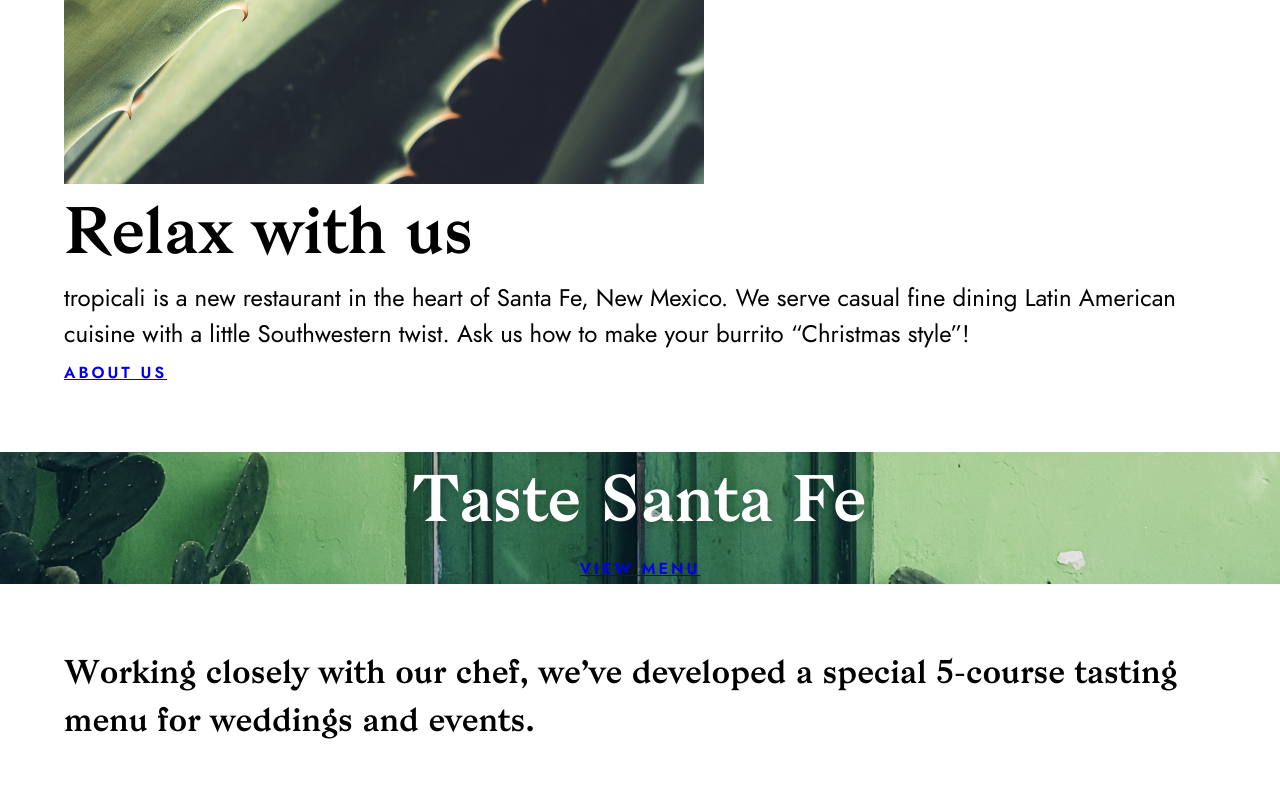
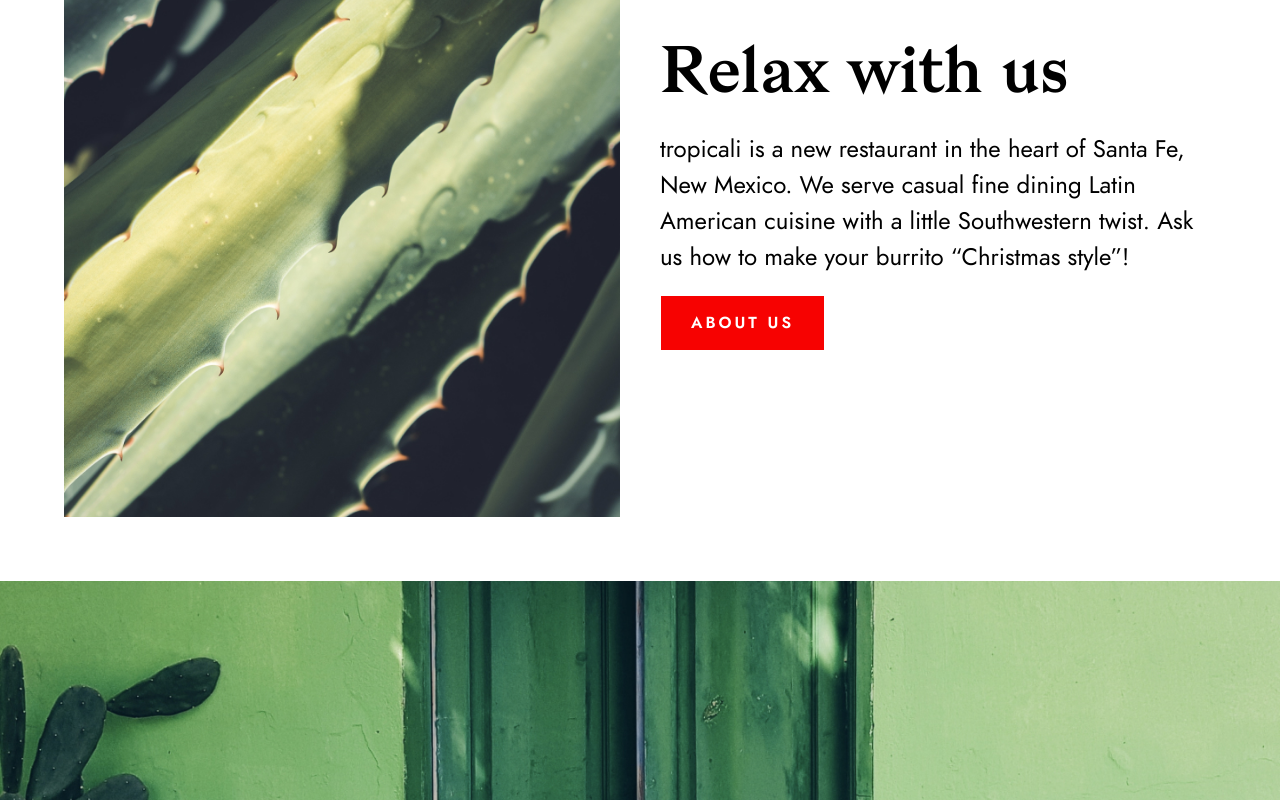
Before and after one commit to itwassme/tropicali, a website: page src/index.html in a window 1280 px wide. Shown: the part 1000-1800 px from the top of the page. Drawn offline with Linux system fonts and the light colour scheme; files that its build step writes are made by us from their sources; files whose address does not match are found by name.

Commit message:
site ready to go

```diff
--- a/src/css/app.css
+++ b/src/css/app.css
@@ -1,4 +1,5 @@
 @custom-media --mq-medium (max-width: 800px);
+@custom-media --mq-small (max-width: 550px);
 
 :root {
   --primary-color: #f70201;
@@ -9,12 +10,23 @@
   --main-spacing: 64px;
   --gap-spacing: 40px;
   --header-height: 80px;
+  --hero-spacing: 240px;
+  --centered-width: 50%;
 }
 
 @media (--mq-medium) {
   :root {
     --main-spacing: 40px;
     --gap-spacing: 32px;
+    --hero-spacing: 120px;
+    --centered-width: 75%;
+  }
+}
+
+@media (--mq-small) {
+  :root {
+    --main-spacing: 32px;
+    --hero-spacing: 80px;
   }
 }
 
@@ -44,7 +56,7 @@ section.hero {
   text-shadow: 0 0 10px rgba(0, 0, 0, 0.2);
   text-align: center;
 
-  background-image: image-set("img/rainbow.jpg" 1x, "img/rainbow2x.jpg" 2x);
+  background-image: image-set("img/rainbow.jpg" 1x, "img/rainbow@2x.jpg" 2x);
   background-size: cover;
   background-position: center;
 }
@@ -55,3 +67,50 @@ section.hero.menu {
     "img/green-wall@2x.jpg" 2x
   );
 }
+
+section.hero h2 {
+  margin-bottom: 10px;
+}
+
+section.grid {
+  display: grid;
+  grid-template-columns: 1fr 1fr;
+  grid-gap: var(--gap-spacing);
+  align-items: center;
+}
+
+section.grid p {
+  margin: 20px 0;
+}
+
+.button {
+  display: inline-block;
+  color: var(--text-on-dark);
+  border: 1px solid var(--text-on-dark);
+  padding: 15px 30px;
+}
+
+.button-full {
+  background-color: var(--primary-color);
+}
+
+section.centered {
+  text-align: center;
+  width: var(--centered-width);
+  margin-left: auto;
+  margin-right: auto;
+}
+
+@media (--mq-small) {
+  section.grid {
+    grid-template-columns: 1fr;
+  }
+
+  header img {
+    width: 160px;
+  }
+
+  .button {
+    padding: 8px 15px;
+  }
+}
--- a/src/css/typography.css
+++ b/src/css/typography.css
@@ -1,4 +1,5 @@
 @custom-media --mq-medium (max-width: 800px);
+@custom-media --mq-small (max-width: 550px);
 
 @font-face {
   font-family: "Jost";
@@ -36,6 +37,13 @@
   }
 }
 
+@media (--mq-small) {
+  :root {
+    --h1-size: 40px;
+    --h2-size: 32px;
+  }
+}
+
 body {
   font-family: var(--body-font);
   font-size: var(--body-size);
@@ -46,6 +54,7 @@ h1,
 h2,
 h3 {
   font-family: var(--title-font);
+  line-height: 1.25;
 }
 
 h1 {
@@ -65,4 +74,5 @@ h3 {
   font-weight: 700;
   letter-spacing: 3px;
   text-transform: uppercase;
+  text-decoration: none;
 }
```
Also changed, not shown: dist/app.css.
